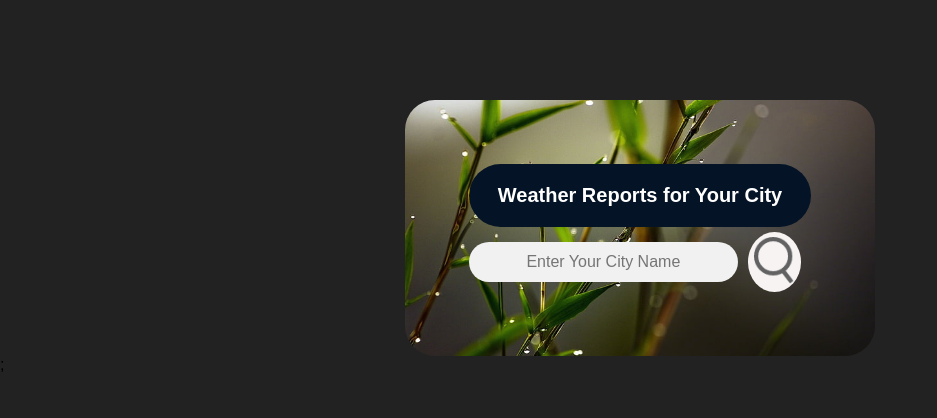
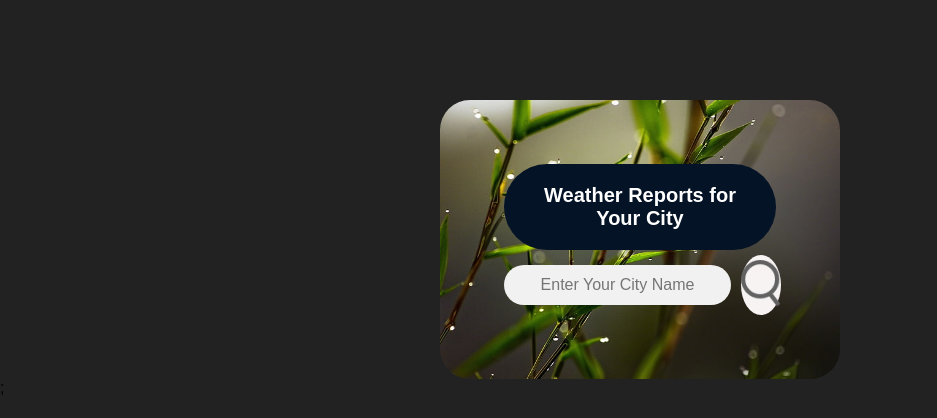
Before and after one commit to Sakib-203-15-3883/Weather-app-with-vanilla-JS, a plain HTML site: page index.html in a window 1280 px wide. Shown: the whole page, without its empty margins (0-937 px from the left). Drawn offline with Linux system fonts and the light colour scheme.

Commit message:
ui updateed

```diff
--- a/style.css
+++ b/style.css
@@ -11,7 +11,7 @@ body {
 
 .card {
   width: 90%;
-  max-width: 470px;
+  max-width: 400px;
   background-image: url(images/dark8.jpg);
   background-repeat: no-repeat;
   background-size: cover;
```
